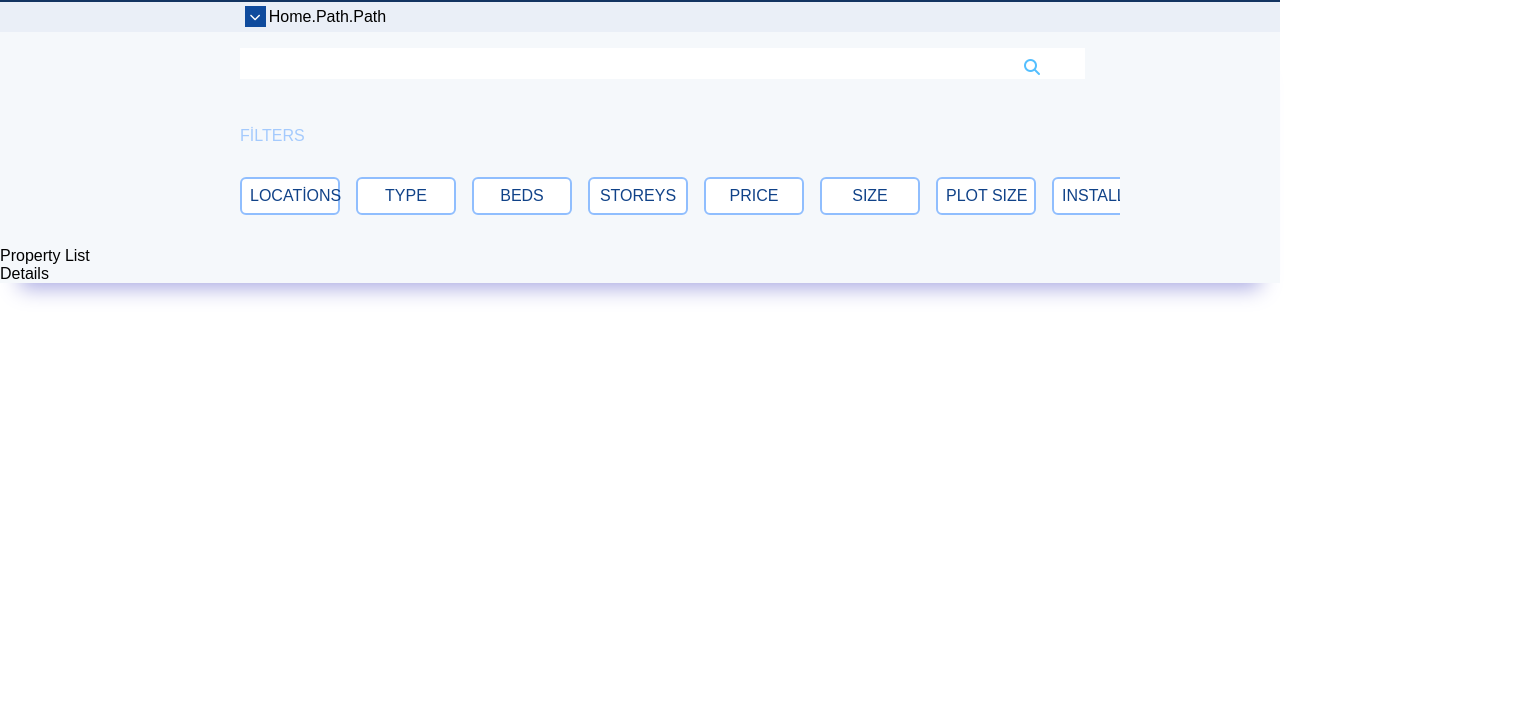
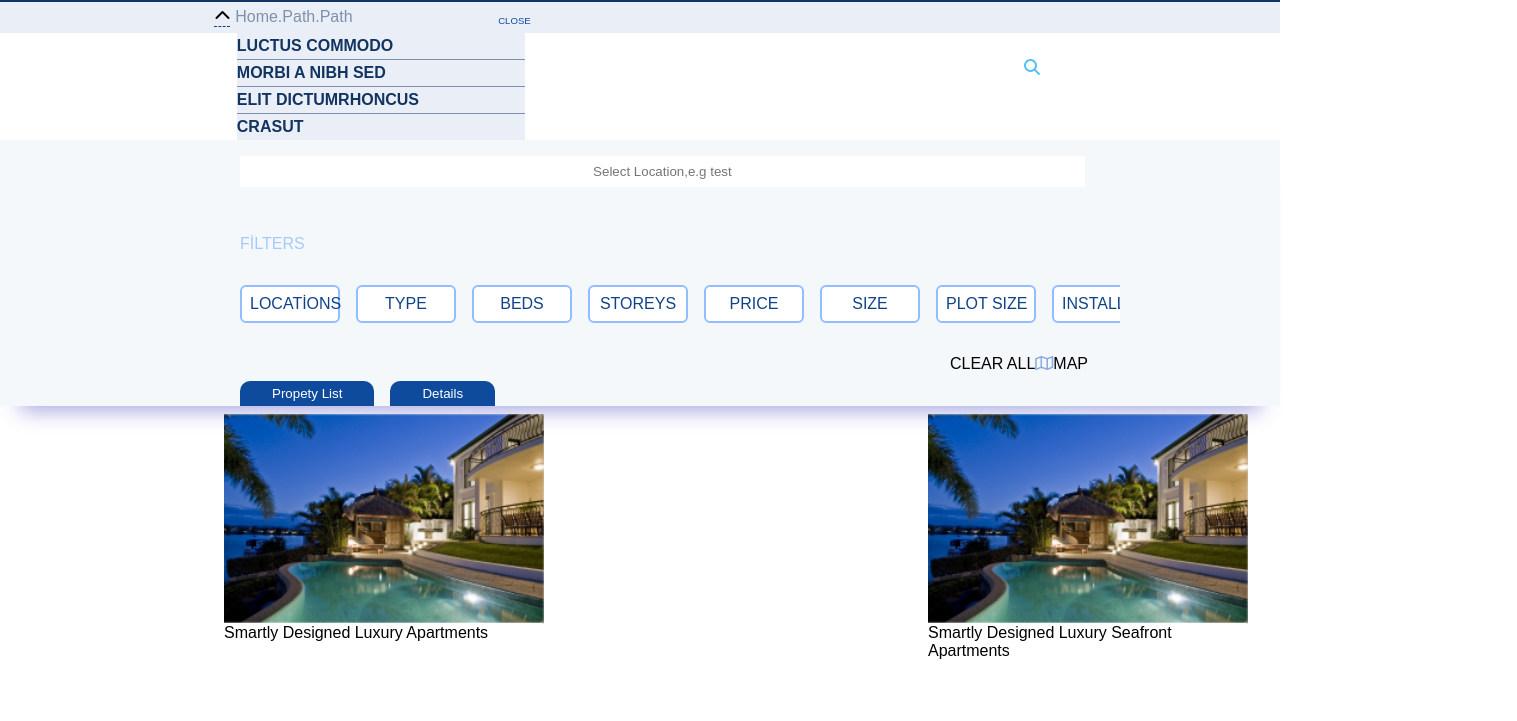
Before and after one commit to ozkan4186/CarbonCase, a plain HTML site: page index.html in a window 1280 px wide. Both pictures are taken after a click on the icon 255 px from the left and 79 px from the top of the page. Shown: the part 63-784 px from the top of the page, 1517 px wide, since content can reach past the window. Drawn offline with Linux system fonts and the light colour scheme.

Commit message:
style added and function done

```diff
--- a/app.js
+++ b/app.js
@@ -2,8 +2,14 @@ const slider = document.querySelector(".slider");
 const filters = document.querySelectorAll(".filter");
 const modal = document.getElementById("modal");
 const closeButton = document.getElementById("close-button");
+const pro =document.getElementById("pro")
+const deatil=document.getElementById("detail")
+const showButton1 = document.getElementById("showContent1");
+const showButton2 = document.getElementById("showContent2");
+const content1 = document.getElementById("content1");
+const content2 = document.getElementById("content2");
 
-
+// FİLTER
 filters.forEach((filter) => {
   filter.addEventListener("click", () => {
     filters.forEach((f) => f.classList.remove("active"));
@@ -28,7 +34,7 @@ function isElementInViewport(el) {
   );
 }
 
-
+//  MODAL
 filters.forEach((filter) => {
   filter.addEventListener("click", () => {
     modal.style.display = "block";
@@ -44,3 +50,54 @@ window.addEventListener("click", (e) => {
     modal.style.display = "none";
   }
 });
+// PROPERTY
+
+
+
+
+
+
+showButton1.addEventListener("click", () => {
+  content1.style.display = "block"; // İçerik 1'i göster
+  content2.style.display = "none"; // İçerik 2'yi gizle
+});
+
+showButton2.addEventListener("click", () => {
+  content1.style.display = "none"; // İçerik 1'i gizle
+  content2.style.display = "block"; // İçerik 2'yi göster
+});
+
+
+const down1 = document.querySelector(".down1");
+const down2 = document.querySelector(".down2");
+const up = document.querySelector(".up");
+const accordionList = document.querySelector(".accordion-list");
+const close = document.querySelector(".close"); // close sınıfına sahip bir öğe olduğundan "." kullanmalısınız.
+
+down1.addEventListener("click", function () {
+  down1.style.display = "none";
+  down2.style.display = "block";
+  up.style.display = "block";
+  accordionList.style.display = "block";
+  document.body.style.overflowX = "hidden"; // Bu satır yatay kaydırmayı kapatır.
+});
+
+down2.addEventListener("click", function () {
+  down1.style.display = "block";
+  down2.style.display = "none";
+  up.style.display = "none";
+  accordionList.style.display = "none";
+  document.body.style.overflowX = "auto"; // Bu satır yatay kaydırmayı tekrar açar.
+});
+close.addEventListener("click",()=>{
+  down1.style.display = "block";
+  down2.style.display = "none";
+  up.style.display = "none";
+  accordionList.style.display = "none";
+  document.body.style.overflowX = "auto"; // B
+})
+const clickableElement = document.getElementById("clickableElement");
+
+clickableElement.addEventListener("click", function () {
+  clickableElement.style.borderBottom = "1px dashed "; // Tıklandığında kesik çizgiyi görünür kılar
+});
--- a/index.html
+++ b/index.html
@@ -31,17 +31,28 @@
     <div class="container2">
       <div class="down">
         <i class="down1 fa-solid fa-chevron-down"></i>
-        <p class="home">Home.Path.Path</p>
+        <i class="down2 fa-solid fa-chevron-up" style="display: none"></i>
+        <p class="home" id="clickableElement">Home.Path.Path</p>
       </div>
-      <!-- <div class="up" > -->
-      <!-- <i class=" down2 fa-solid fa-chevron-up"></i> -->
-      <!-- <p>Close</p> -->
-      <!-- </div> -->
+      <div class="up" style="display: none">
+        <p class="close">CLOSE</p>
+      </div>
     </div>
+    <ul class="accordion-list" style="display: none">
+      <li>LUCTUS COMMODO</li>
+      <li>MORBI A NIBH SED</li>
+      <li>ELIT DICTUMRHONCUS</li>
+      <li>CRASUT</li>
+    </ul>
+
     <!-- SEARCH AND FİLTERS-->
     <div class="container3">
       <div>
-        <input type="text" class="input" />
+        <input
+          type="text"
+          placeholder="Select Location,e.g test"
+          class="input"
+        />
         <i
           class="search fa-solid fa-magnifying-glass"
           style="color: #54bfff"
@@ -70,16 +81,65 @@
       </div>
       <div id="modal" class="modal">
         <div class="modal-content">
-            <span class="close-button" id="close-button">&times;</span>
-            <p>Modal içeriği burada olacak.</p>
+          <span class="close-button" id="close-button">&times;</span>
+          <p>Modal içeriği burada olacak.</p>
         </div>
+      </div>
+      <div class="clear">
+        <p>CLEAR ALL</p>
+        <div class="clear2">
+          <i class="fa-regular fa-map" style="color: #8baadf"></i>
+          <p class="map">MAP</p>
+        </div>
+      </div>
+      <div class="showContent">
+        <button id="showContent1" class="showContent1">Propety List</button>
+        <button id="showContent2" class="showContent1">Details</button>
+      </div>
     </div>
 
-      <div class="property">
-        <div>Property List</div>
-        <div>Details</div>
+
+
+
+    <div id="content1" class="content1">
+      <div class="card">
+        <img src="./img/case.png" alt="" />
+        <p>Smartly Designed Luxury Apartments</p>
+      </div>
+      <div class="card">
+        <img src="./img/case.png" alt="" />
+        <p>Smartly Designed Luxury Seafront Apartments</p>
+      </div>
+      <div class="card">
+        <img src="./img/case.png" alt="" />
+        <p>Smartly Designed Luxury Seafront Apartments</p>
+      </div>
+      <div class="card">
+        <img src="./img/case.png" alt="" />
+        <p>Smartly Designed Luxury Apartments</p>
+      </div>
+      <div class="card">
+        <img src="./img/case.png" alt="" />
+        <p>Smartly Designed Luxury Seafront Apartments</p>
+      </div>
+      <div class="card">
+        <img src="./img/case.png" alt="" />
+        <p>Smartly Designed Luxury Seafront Apartments</p>
+      </div>
+      <div class="card">
+        <img src="./img/case.png" alt="" />
+        <p>Smartly Designed Luxury Apartments</p>
+      </div>
+      <div class="card">
+        <img src="./img/case.png" alt="" />
+        <p>Smartly Designed Luxury Seafront Apartments</p>
+      </div>
+      <div class="card">
+        <img src="./img/case.png" alt="" />
+        <p>Smartly Designed Luxury Seafront Apartments</p>
       </div>
     </div>
+    <div id="content2" class="content2">Bu, İçerik 2'dir.</div>
 
     <script src="app.js"></script>
   </body>
--- a/style.css
+++ b/style.css
@@ -8,11 +8,10 @@
 .container {
   display: flex;
   justify-content: space-around;
-  flex-wrap: wrap;
   background-color: #133461;
   align-items: center;
   color: white;
-  width: 100%;
+  max-width: 100%;
   padding: 0.3rem;
 }
 
@@ -32,22 +31,26 @@
   margin-right: 3rem;
   font-size: 0.7rem;
 }
+
+/* CONTAİNER 2 */
+
+/* Normal stil */
 .container2 {
   background-color: #eaeff7;
   align-items: center;
   display: flex;
+  width: 100%;
+  padding: 0.3rem;
 }
+
 .down {
   display: flex;
-  margin-left: 15rem;
+  margin-left: 13rem;
   padding: 0.1rem;
+  overflow-x: hidden;
+  max-width: 100%;
 }
-.home {
-  color: "#7E91AC";
-  text-align: center;
-  align-items: center;
-  margin: auto;
-}
+
 .down1 {
   background-color: #0f4b9d;
   color: white;
@@ -55,10 +58,63 @@
   padding: 0.3rem;
   margin: 0.2rem;
   cursor: pointer;
+  border-bottom: 1px dashed transparent; /* Tıklanmadan önce çizgiyi kaldırın */
 }
+
+.down2 {
+  margin-right: 0.3rem;
+  cursor: pointer;
+  border-bottom: 1px dashed #104288; /* Tıklandığında çizgi ekleyin */
+}
+
+.home {
+  color: #7E91AC;
+  text-align: center;
+  align-items: center;
+  margin: auto;
+  border-bottom: 1px dashed transparent; /* Tıklanmadan önce home altındaki çizgiyi kaldırın */
+}
+
+.up {
+  border-bottom: 1px dashed transparent; /* Tıklanmadan önce up altındaki çizgiyi kaldırın */
+}
+
+.accordion-list {
+  width: 100%;
+  padding: 0;
+  margin-left: 14.8rem;
+  list-style-type: none;
+}
+
+.accordion-list li {
+  border-bottom: 1px solid #7E91AC; /* Çizgi ekler, renk ayarlayabilirsiniz */
+  padding: 4px 0;
+  width: 18rem; /* İstenirse aralık ekleyebilirsiniz */
+  background-color: #EAEFF7;
+  font-weight: 700;
+  color: #133461;
+}
+
+.accordion-list li:last-child {
+  border-bottom: none;
+}
+
+.close {
+  color: #0f4b9d;
+  margin-left: 9rem;
+  font-size: 0.6rem;
+  cursor: pointer;
+  margin-top: 0.4rem;
+}
+
+
+
+/* CONTAİNER3  */
+
 .container3 {
   background-color: #f5f8fb;
   box-shadow: rgb(169, 169, 226) 0px 25px 20px -20px;
+
 }
 .input {
   text-align: center;
@@ -138,7 +194,51 @@
 .close-button:hover {
   color: #000;
 }
-
+.clear {
+  display: flex;
+  justify-content: end;
+  margin-right: 12rem;
+}
+.clear2 {
+  display: flex;
+}
+.property {
+  display: flex;
+  width: 70vw;
+  margin: 1rem 14rem;
+}
+.showContent {
+  display: flex;
+  width: 70vw;
+  margin: 0.5rem 14rem;
+}
+.showContent1 {
+  border: none;
+  border-top-left-radius: 10px;
+  border-top-right-radius: 10px;
+  border-bottom-left-radius: 0;
+  border-bottom-right-radius: 0;
+  background-color: #0f4b9d;
+  padding: 0.3rem 2rem;
+  margin-left: 1rem;
+  color: white;
+  cursor: pointer;
+}
+.content1 {
+  display: flex;
+  flex-wrap: wrap;
+  justify-content: space-between;
+  width: 80vw;
+  margin: 0.5rem 14rem;
+  gap: 4rem;
+}
+.card {
+  display: flex;
+  flex-direction: column;
+  justify-content: space-;
+  width: 20rem;
+  gap: 2;
+}
 @media screen and (max-width: 500px) {
   .left {
     display: none;
@@ -151,16 +251,17 @@
     align-items: center;
   }
   .down {
-    display: flex;
-    align-items: center;
-    justify-content: center;
+    margin-left: 0; /* Örnek olarak sol margini sıfırla */
   }
-  .down1 {
-    margin: auto;
+
+  .accordion-list {
+    margin-left: 0; /* Örnek olarak sol margini sıfırla */
   }
-  .home {
-    margin: auto;
+
+  .accordion-list li {
+    width: 24rem;
   }
+
   .filter {
     min-width: 100px;
   }
```
Also changed, not shown: img/case.png (added). Lines whose indentation alone changed are shown as unchanged.
